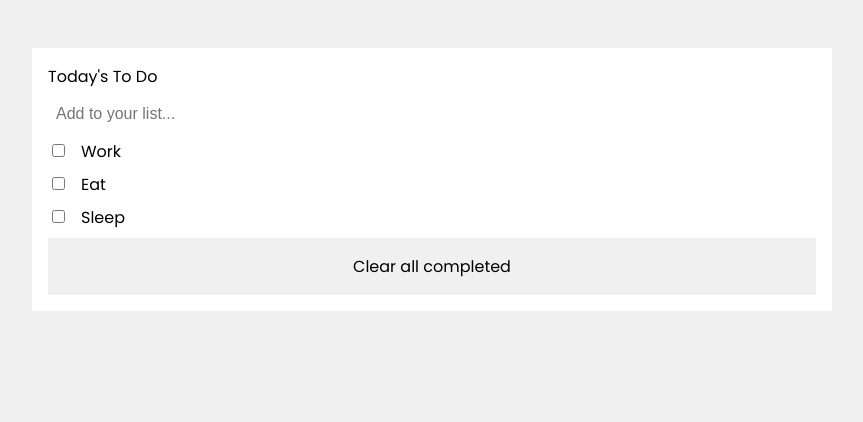
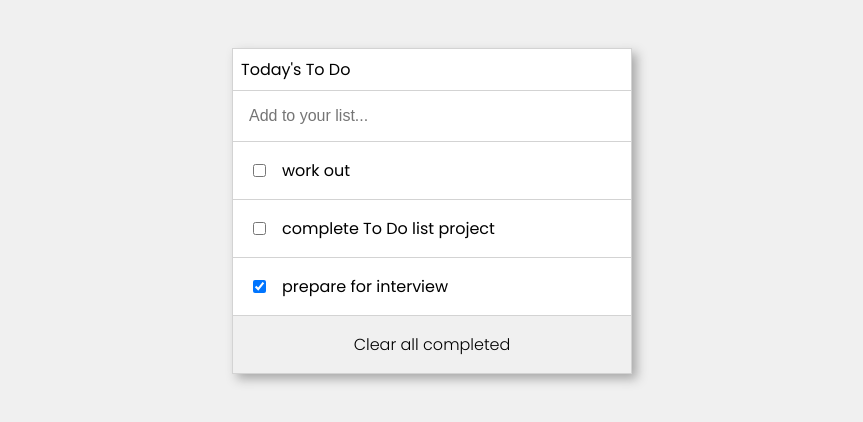
Before and after one commit to abel-tefera/to-do-list, a website built with webpack: page src/index.html in a window 1280 px wide. Shown: the whole page, without its empty margins (208-1071 px from the left). Built offline with nearby package versions, Linux system fonts and the light colour scheme.

Commit message:
Changes based on feedback

```diff
--- a/src/index.html
+++ b/src/index.html
@@ -8,11 +8,21 @@
   </head>
   <body>
     <div class="container todo-container">
-      <p class="todo-header">Today's To Do</p>
-      <input type="text" placeholder="Add to your list..." class="todo-input"/>
-      <ul class="todo-list disable-default"></ul>
-      <div class="clear">
-        Clear all completed
+      <div class="todo-div">
+        <span class="todo-header bottom-border">
+          <p class="todo-text">Today's To Do</p>
+        </span>
+        <span class="w-100 bottom-border">
+          <input
+            type="text"
+            placeholder="Add to your list..."
+            class="todo-input"
+          />
+        </span>
+        <ul class="todo-list disable-default w-100">
+
+        </ul>
+        <div class="clear w-100">Clear all completed</div>
       </div>
     </div>
   </body>
--- a/src/index.js
+++ b/src/index.js
@@ -1,37 +1,40 @@
 import './style.css';
+import {TodoItem} from './modules/TodoItem';
 
 const todos = [
   {
-    _id: 1,
-    title: 'Work',
-    description: 'You have to work to live?',
+    description: 'work out',
     completed: false,
+    index: 1,
   },
   {
-    _id: 2,
-    title: 'Eat',
-    description: 'You have to eat to live?',
+    description: 'complete To Do list project',
     completed: false,
+    index: 2,
   },
   {
-    _id: 3,
-    title: 'Sleep',
-    description: 'You have to sleep to live?',
-    completed: false,
+    description: 'prepare for interview',
+    completed: true,
+    index: 3,
   },
 ];
+
+customElements.define('todo-item', TodoItem);
 
 const main = () => {
   const todoList = document.querySelector('.todo-list');
   for (const todo of todos) {
-    const listItem = document.createElement('li');
-    listItem.classList.add('todo-item');
-    const check = document.createElement('input');
-    check.type = 'checkbox';
-    check.classList.add('todo-checkbox');
-    listItem.innerHTML = `${todo.title}`;
-    listItem.insertAdjacentElement('afterbegin', check);
-    todoList.appendChild(listItem);
+    const {index, description, completed} = todo;
+
+    const todoLi = document.createElement('li');
+    todoLi.classList.add('todo-item', 'bottom-border');
+    todoLi.innerHTML = `<todo-item
+    index=${JSON.stringify(index)}
+    description=${JSON.stringify(description)}
+    completed=${JSON.stringify(completed)}
+    class="todo-item"
+    ></todo-item>`;
+    todoList.appendChild(todoLi);
   }
 };
 
--- a/src/style.css
+++ b/src/style.css
@@ -1,4 +1,8 @@
 @import url("https://fonts.googleapis.com/css2?family=Poppins:300,400,500,700&display=swap");
+
+* {
+  box-sizing: border-box;
+}
 
 body {
   font-family: Poppins, sans-serif;
@@ -18,8 +22,17 @@ body {
 
 .todo-container {
   background-color: white;
-  width: 100%;
-  padding: 1rem;
+  width: fit-content;
+}
+
+.todo-div {
+  display: flex;
+  flex-direction: column;
+  align-items: start;
+  border: 1px solid lightgray;
+  -webkit-box-shadow: 5px 5px 10px 0px rgba(169, 169, 169, 1);
+  -moz-box-shadow: 5px 5px 10px 0px rgba(169, 169, 169, 1);
+  box-shadow: 5px 5px 10px 0px rgba(169, 169, 169, 1);
 }
 
 .disable-default {
@@ -29,21 +42,31 @@ body {
 }
 
 .todo-header {
-  padding: 0;
-  margin: 0 0 0.5rem;
+  margin: 0;
+  width: 100%;
+}
+
+.todo-text {
+  padding: 0.5rem 0 0.5rem 0.5rem;
+  margin: 0;
 }
 
 .todo-input {
   border: none;
   font-size: initial;
+  padding: 0.5rem;
+  max-width: max-content;
+  margin: 0.5rem;
+}
 
-  /* margin: 0.5rem 0 0.5rem; */
-  width: 100%;
+.todo-item {
+  display: flex;
+  flex-direction: row;
   padding: 0.5rem;
 }
 
-.todo-item {
-  margin: 0.5rem 0;
+.bottom-border {
+  border-bottom: 1px solid lightgray;
 }
 
 .todo-checkbox {
@@ -55,6 +78,22 @@ body {
   justify-content: center;
   background-color: rgb(240 240 240);
   padding: 1rem;
+  align-self: center;
+  font-weight: 300;
+  cursor: pointer;
+}
+
+.todo-hr {
+  width: 100%;
+  color: rgb(240 240 240);
+}
+
+.w-100 {
+  width: 100%;
+}
+
+.m-0 {
+  margin: 0;
 }
 
 @media only screen and (min-width: 768px) {
@@ -64,6 +103,6 @@ body {
   }
 
   .todo-container {
-    width: 60%;
+    width: 25rem;
   }
 }
```
